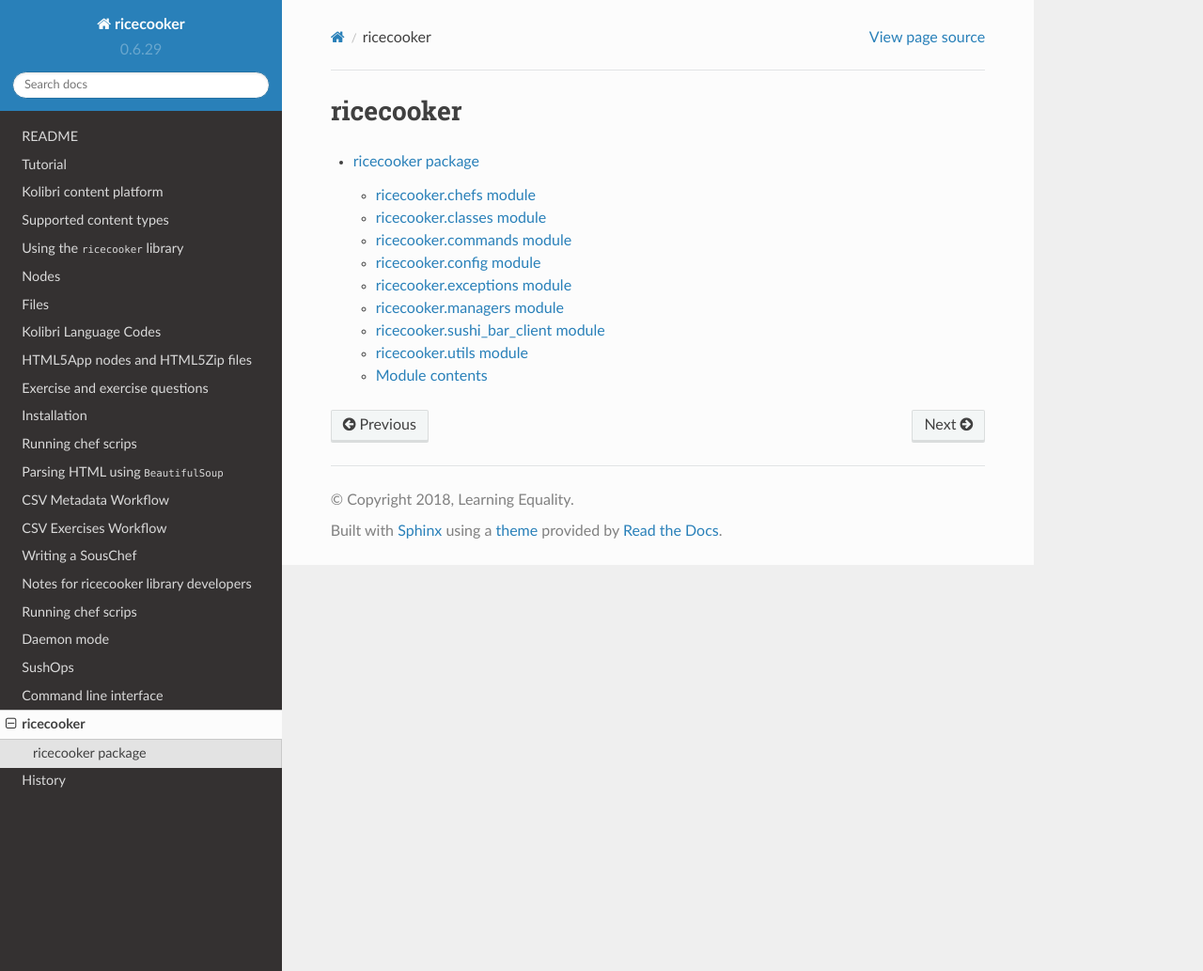
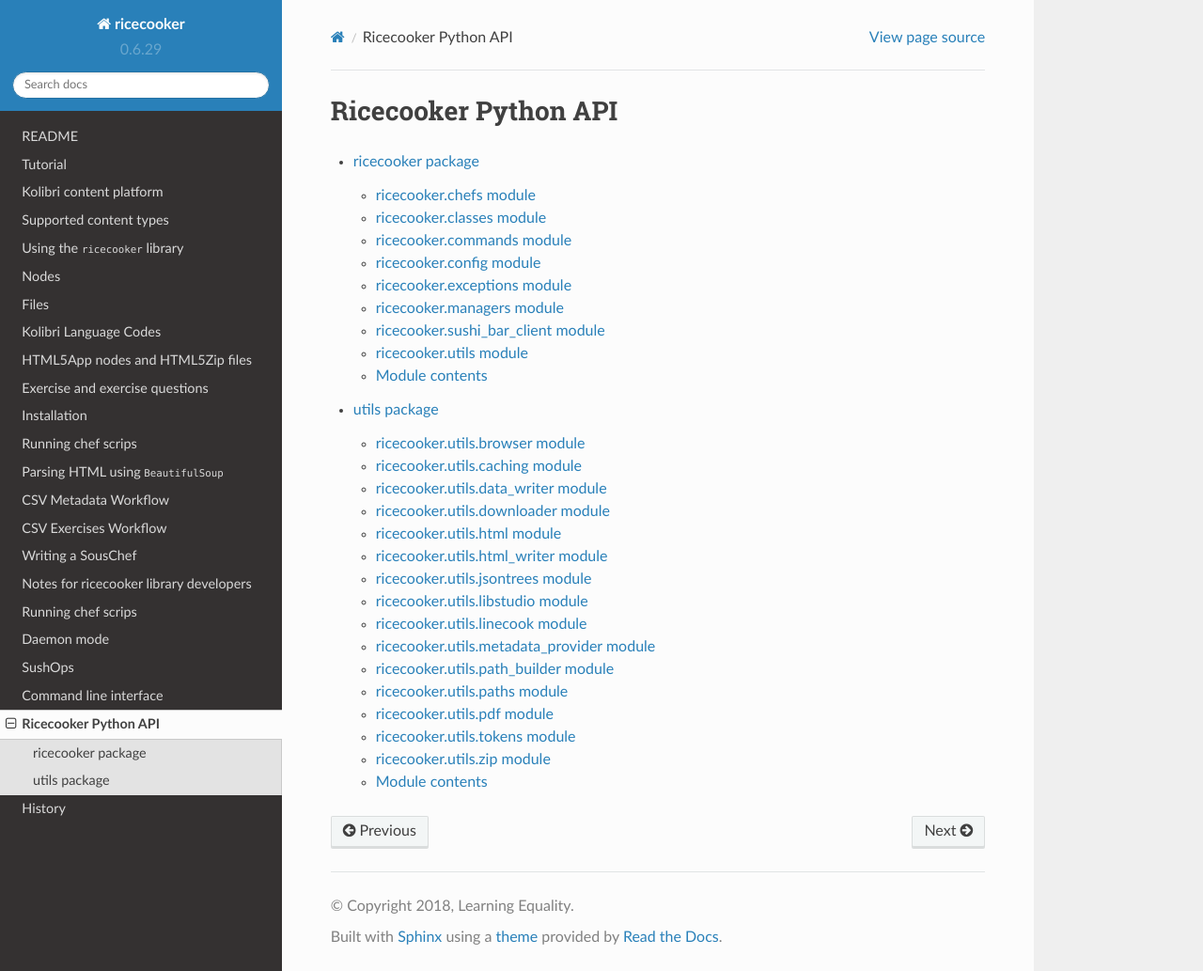
Before and after one commit to learningequality/ricecooker, a Sphinx documentation site: the page built from docs/modules.rst, in a window 1280 px wide and 1033 px high. Shown: the whole window at 94% size. Built offline with Sphinx 7.4.7 and the Read the Docs theme 2.0.0, drawn with Linux system fonts in a browser that asks for light colours.

Commit message:
Refactor utils docs to separate page

```diff
--- a/docs/conf.py
+++ b/docs/conf.py
@@ -460,8 +460,8 @@ source_suffix = {
 autodoc_default_options = {
         # Make sure that any autodoc declarations show the right members
         "members": None,
-        #"inherited-members": True,
-        "undoc-members": True,
+        "inherited-members": None,
+        "undoc-members": None,
         #"private-members": True,
-        "show-inheritance": True,
+        "show-inheritance": None,
         }
--- a/docs/modules.rst
+++ b/docs/modules.rst
@@ -1,7 +1,8 @@
-ricecooker
-==========
+Ricecooker Python API
+=====================
 
 .. toctree::
    :maxdepth: 4
 
    ricecooker
+   utils
--- /dev/null
+++ b/docs/utils.rst
@@ -0,0 +1,83 @@
+utils package
+==================
+
+ricecooker.utils.browser module
+-------------------------------
+
+.. automodule:: ricecooker.utils.browser
+
+ricecooker.utils.caching module
+-------------------------------
+
+.. automodule:: ricecooker.utils.caching
+
+ricecooker.utils.data_writer module
+-----------------------------------
+
+.. automodule:: ricecooker.utils.data_writer
+
+ricecooker.utils.downloader module
+----------------------------------
+
+.. automodule:: ricecooker.utils.downloader
+
+
+ricecooker.utils.html module
+----------------------------
+
+.. automodule:: ricecooker.utils.html
+
+ricecooker.utils.html_writer module
+-----------------------------------
+
+.. automodule:: ricecooker.utils.html_writer
+
+ricecooker.utils.jsontrees module
+---------------------------------
+
+.. automodule:: ricecooker.utils.jsontrees
+
+ricecooker.utils.libstudio module
+---------------------------------
+
+.. automodule:: ricecooker.utils.libstudio
+
+ricecooker.utils.linecook module
+--------------------------------
+
+.. automodule:: ricecooker.utils.linecook
+
+ricecooker.utils.metadata_provider module
+-----------------------------------------
+
+.. automodule:: ricecooker.utils.metadata_provider
+
+ricecooker.utils.path_builder module
+------------------------------------
+
+.. automodule:: ricecooker.utils.path_builder
+
+ricecooker.utils.paths module
+-----------------------------
+
+.. automodule:: ricecooker.utils.paths
+
+ricecooker.utils.pdf module
+---------------------------
+
+.. automodule:: ricecooker.utils.pdf
+
+ricecooker.utils.tokens module
+------------------------------
+
+.. automodule:: ricecooker.utils.tokens
+
+ricecooker.utils.zip module
+---------------------------
+
+.. automodule:: ricecooker.utils.zip
+
+Module contents
+---------------
+
+.. automodule:: ricecooker
```
Also changed, not shown: docs/ricecooker.rst (+1 -15 lines).
